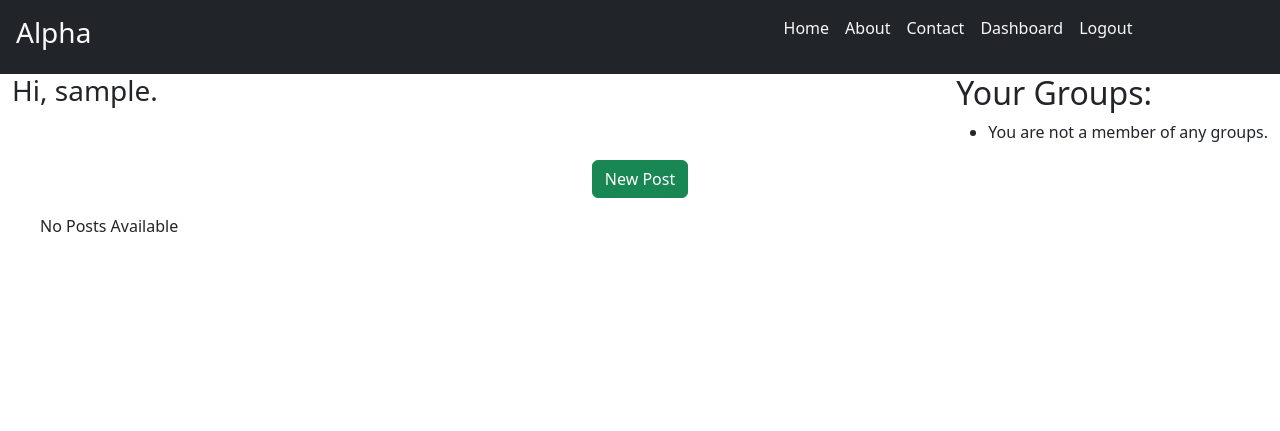
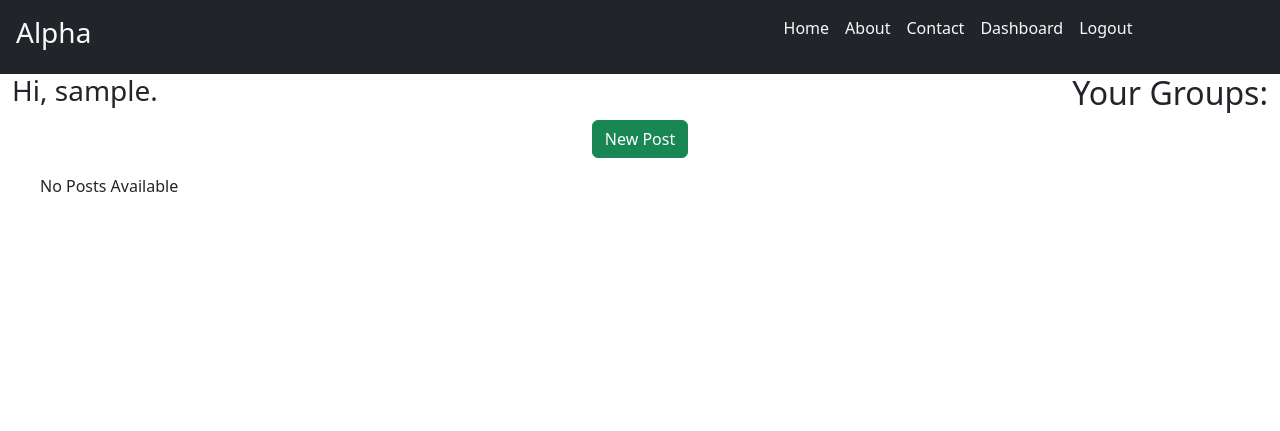
Before and after one commit to sure-555/django-blog, a Django app: page /dashboard in a window 1280 px wide. Shown: the top 431 px of the page. Run offline with Django 5.2, Linux system fonts and the light colour scheme; the visitor is signed in with stand-in values (Sample User, id 1); data that the repository does not hold is empty; some libraries are stand-ins or nearby versions.

Commit message:
Remove group display and add post permission check
Removed group listing and permission check for adding posts.

```diff
--- a/alpha/templates/dashboard.html
+++ b/alpha/templates/dashboard.html
@@ -8,23 +8,15 @@
           <div class="col d-flex justify-content-end">
               <div>
                   <h2>Your Groups:</h2>
-                  <ul>
-                    {% for group in user.groups.all %}
-                      <li>{{group.name}}</li>
-                    {% empty %}
-                      <li>You are not a member of any groups.</li>
-                    {% endfor %}
-                  </ul>
+
               </div>
           </div>
         </div>
 
         <div class="row">
-            {% if perms.alpha.add_post %}
             <div class="d-flex justify-content-center">
                   <a href="{%url 'alpha:new_post' %}" class="btn btn-success">New Post</a>
             </div>
-          {% endif %}
 
         </div>
 
```
